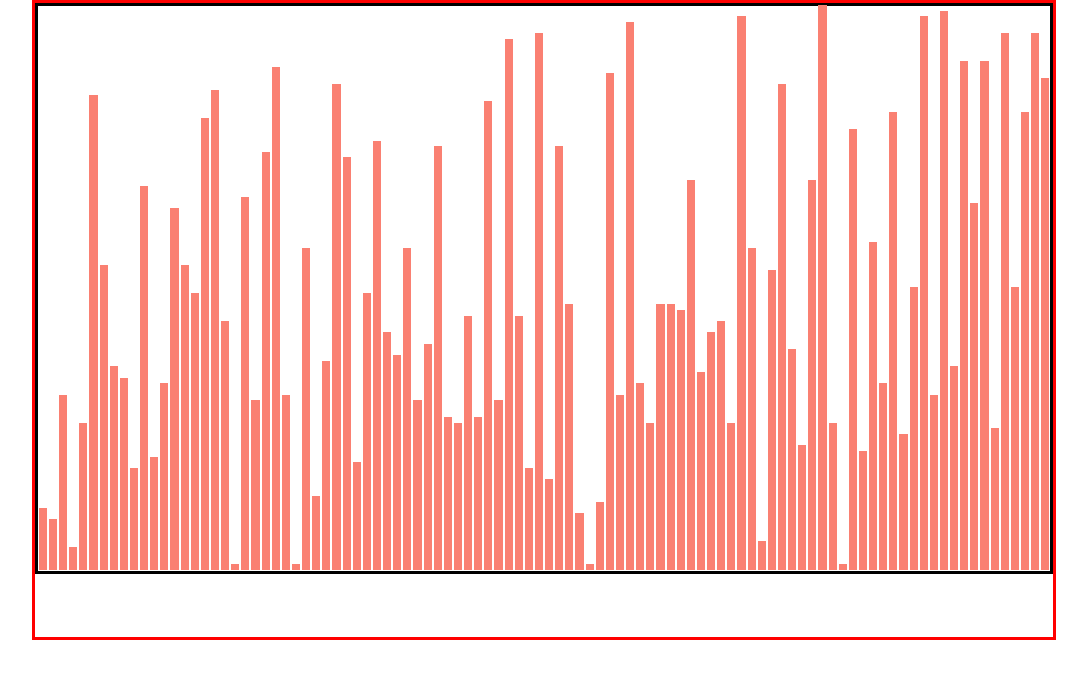
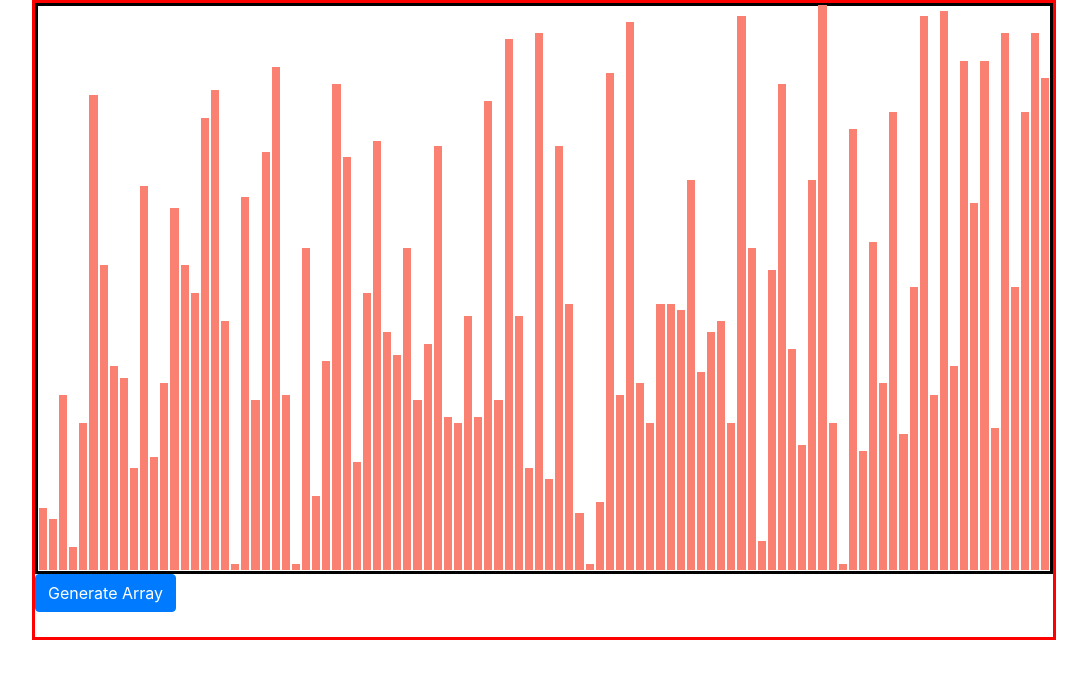
Before and after one commit to bobel95/sorting-visualizer, a React (Create React App) app: page / in a window 1280 px wide. Shown: the top 678 px of the page, without its empty margins (96-1183 px from the left). Built offline with nearby package versions, Linux system fonts and the light colour scheme.

Commit message:
Add generate array button

```diff
--- a/src/components/Visualizer.js
+++ b/src/components/Visualizer.js
@@ -1,6 +1,7 @@
 import {useEffect, useState} from 'react';
 import './Visualizer.css';
 import normalizeValues from "../util/normalizeValues";
+import {Button} from 'react-bootstrap';
 
 const Visualizer = () => {
     const [array, setArray] = useState([]);
@@ -47,6 +48,7 @@ const Visualizer = () => {
                     })
                 }
             </div>
+            <Button variant="primary" onClick={initializeArray}>Generate Array</Button>
         </div>
     );
 };
```
